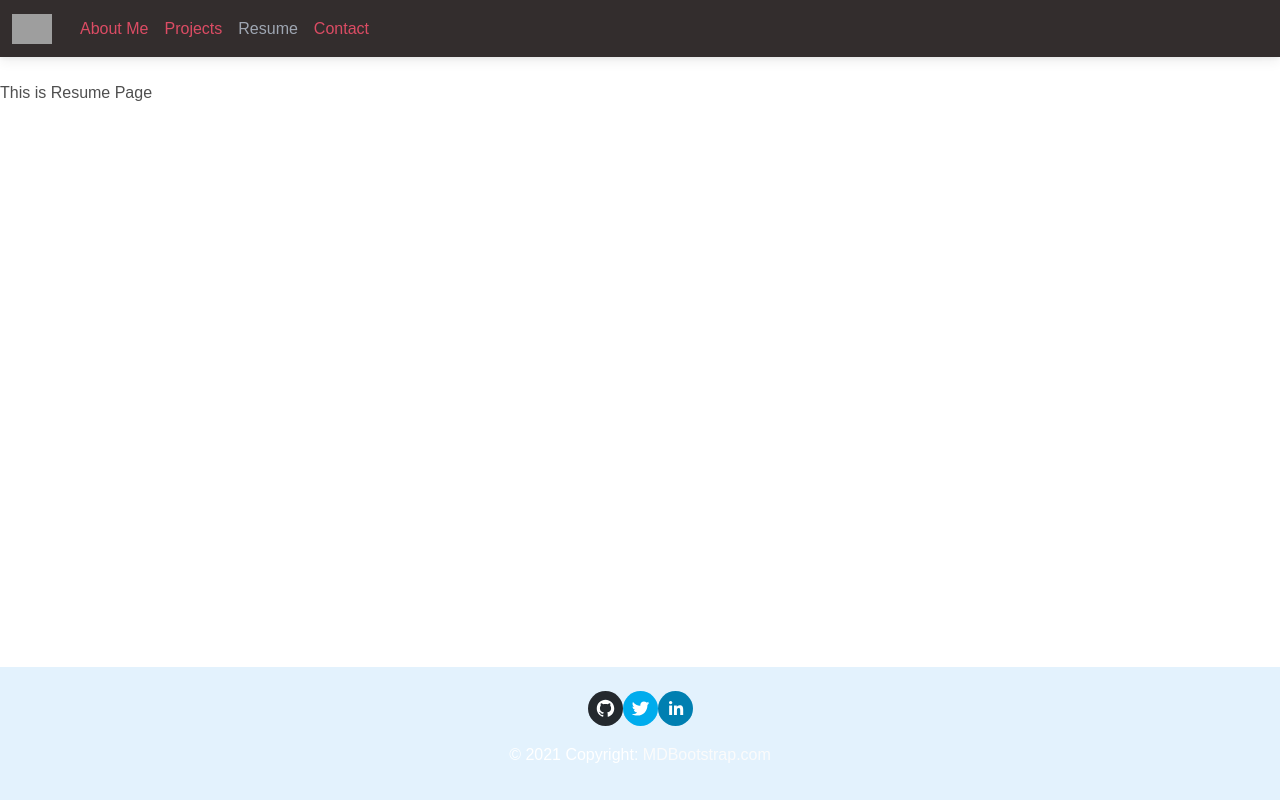
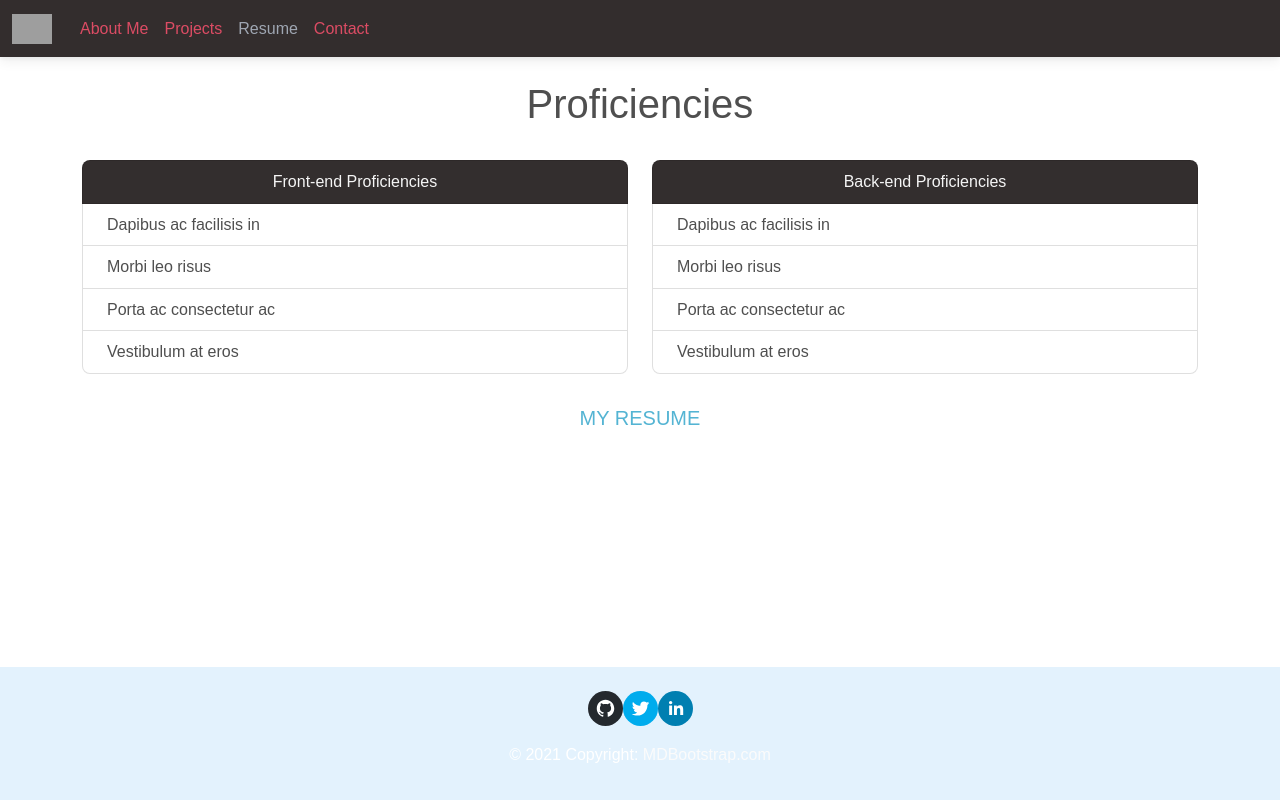
Before and after one commit to delaluz12/myReactPortfolio, a React (Create React App) app: page /resume in a window 1280 px wide. Built offline with nearby package versions, Linux system fonts and the light colour scheme; grey boxes are pictures that could not be loaded.

Commit message:
drafted resume component

```diff
--- a/src/components/Resume.js
+++ b/src/components/Resume.js
@@ -1,13 +1,56 @@
 import React from "react";
+import {
+  MDBCard,
+  MDBCardTitle,
+  MDBCardText,
+  MDBCardBody,
+  MDBCardImage,
+  MDBBtn,
+  MDBRow,
+  MDBCol,
+  MDBContainer,
+  MDBListGroup,
+  MDBListGroupItem,
+} from "mdb-react-ui-kit";
 
+function Resume() {
+  return (
+    <MDBContainer>
+      <MDBRow  className='d-flex justify-content-center'>
+      <h1 className="topmargin text-center" style={{marginBottom: '2rem'}}>Proficiencies</h1>
+        <MDBCol md='6' >
+          <MDBListGroup flush style={{ minWidth: "22rem"}} >
+            <MDBListGroupItem color='dark' className='text-center'>Front-end Proficiencies</MDBListGroupItem>
+            <MDBListGroupItem>Dapibus ac facilisis in</MDBListGroupItem>
+            <MDBListGroupItem>Morbi leo risus</MDBListGroupItem>
+            <MDBListGroupItem>Porta ac consectetur ac</MDBListGroupItem>
+            <MDBListGroupItem>Vestibulum at eros</MDBListGroupItem>
+          </MDBListGroup>
+        </MDBCol>
+        <MDBCol md='6'>
+          <MDBListGroup flush style={{ minWidth: "22rem" }} >
+            <MDBListGroupItem color='dark' className='text-center'>Back-end Proficiencies</MDBListGroupItem>
+            <MDBListGroupItem>Dapibus ac facilisis in</MDBListGroupItem>
+            <MDBListGroupItem>Morbi leo risus</MDBListGroupItem>
+            <MDBListGroupItem>Porta ac consectetur ac</MDBListGroupItem>
+            <MDBListGroupItem>Vestibulum at eros</MDBListGroupItem>
+          </MDBListGroup>
+        </MDBCol>
+        <MDBCol md='6' className='m-4 d-flex justify-content-center'>
+        <MDBBtn outline rounded className=' hover-overlay' color='info' style={{magin: 0, border: 'none'}} >
+        <h5>My Resume</h5>
+        <div
+        className='mask'
+        style={{
+          background: 'linear-gradient(45deg, rgba(29, 236, 197, 0.5), rgba(91, 14, 214, 0.5) 100%)',backgroundSize: 'cover'
+        }}
+      ></div>
+      </MDBBtn>
 
-function Resume () {
-
-
-    return (
-       <div className='topmargin'>This is Resume Page</div>
-    )
-
-};
+      </MDBCol>
+      </MDBRow>
+    </MDBContainer>
+  );
+}
 
 export default Resume;
```
